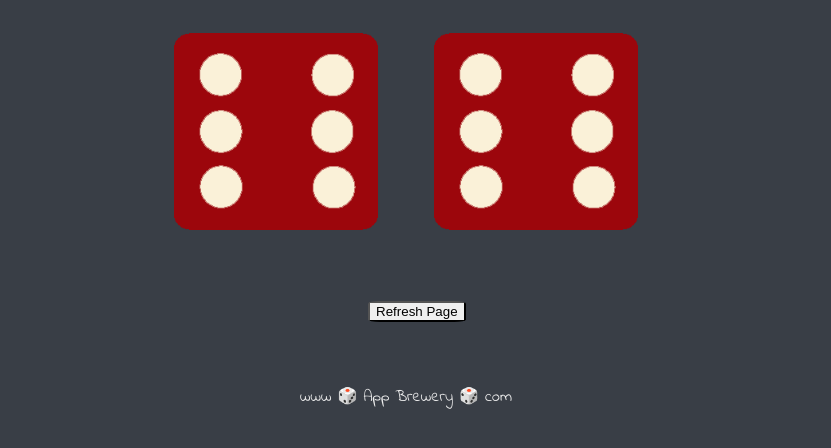
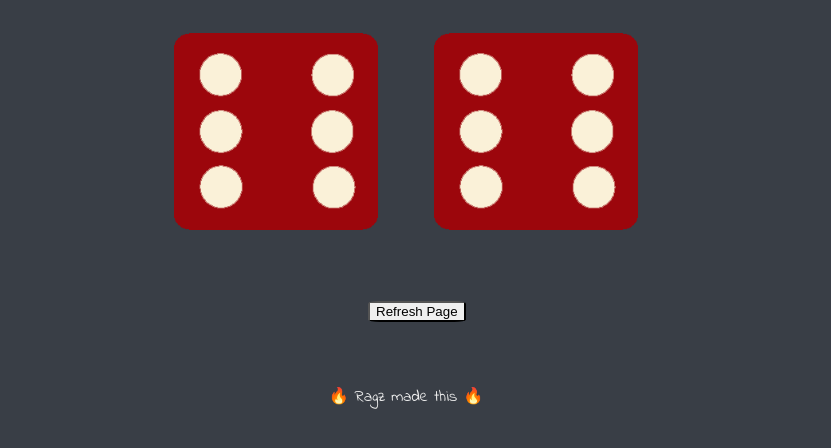
Before and after one commit to Ragz-no/DiceGame.github.io, a plain HTML site: page Index.html in a window 1280 px wide. Shown: the part 302-750 px from the top of the page, without its empty margins (234-1065 px from the left). Drawn offline with Linux system fonts and the light colour scheme.

Commit message:
Update Index.html

```diff
--- a/Index.html
+++ b/Index.html
@@ -30,6 +30,6 @@
   </body>
 
   <footer>
-    www 🎲 App Brewery 🎲 com
+    🔥 Ragz made this 🔥
   </footer>
 </html>
```
